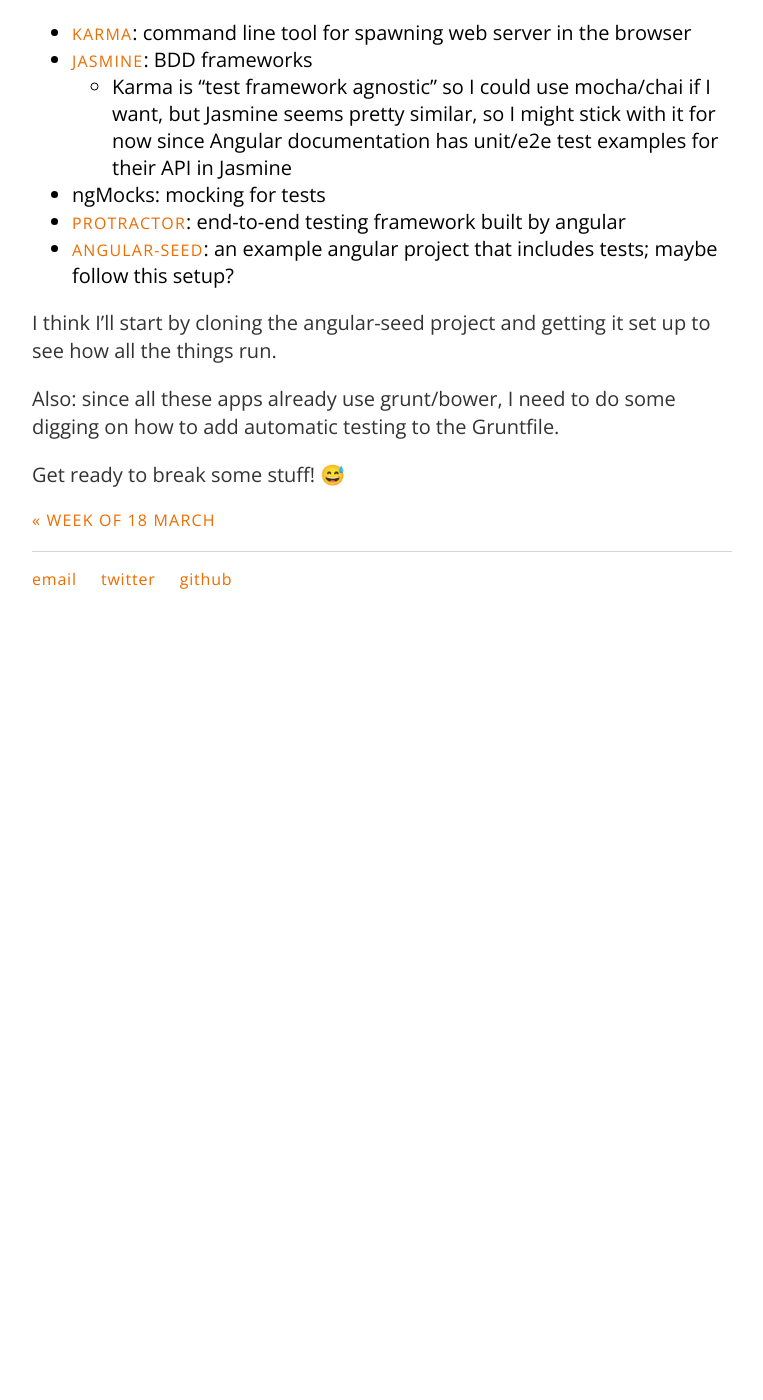
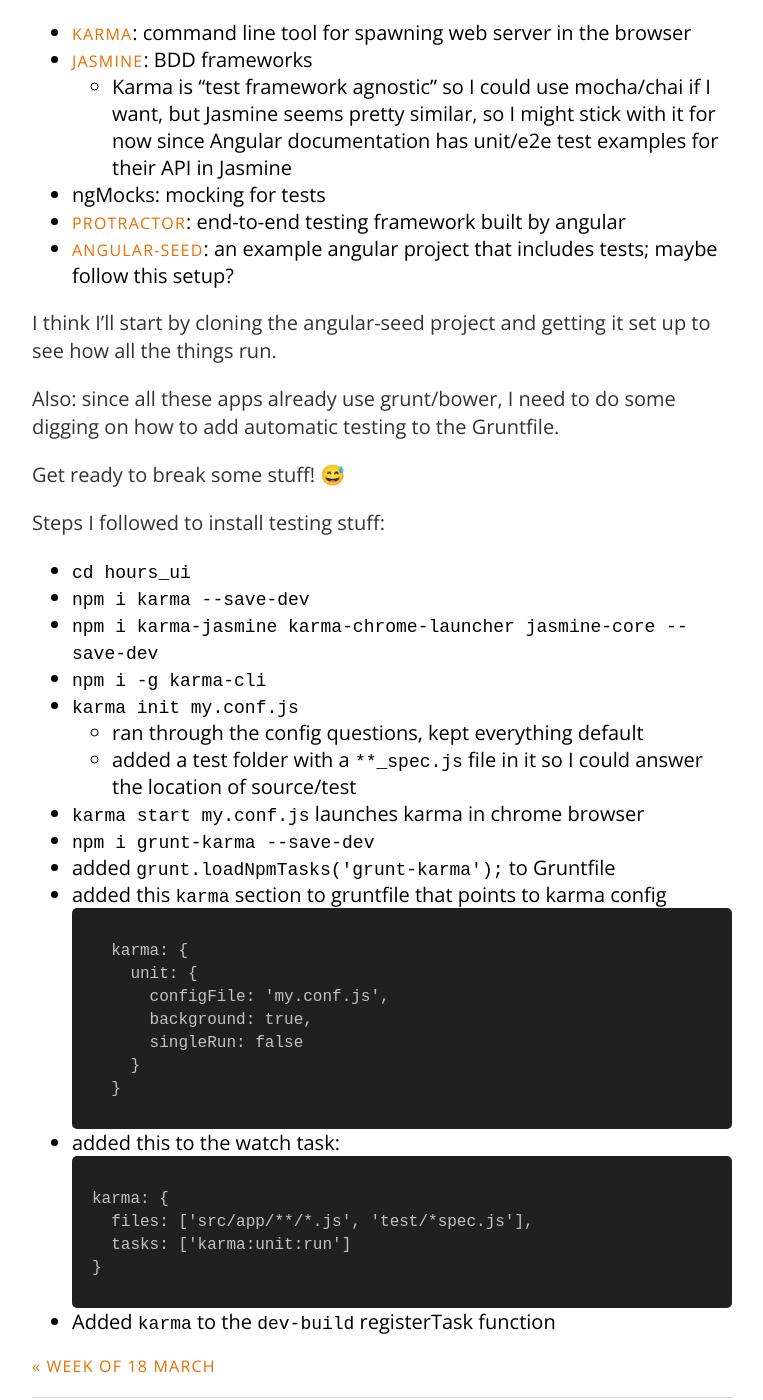
Before and after one commit to carylwyatt/carylwyatt.github.io, a Jekyll site: the page built from _posts/2019-03-25-week-of-25-mar.md, in a window 1280 px wide and 1400 px high, scrolled down 2642 px. Shown: the whole window, without its empty margins (258-1021 px from the left). Built offline with Jekyll 4.4.1, drawn with Linux system fonts in a browser that asks for light colours; emoji names are drawn with the system emoji font; before the commit the page ends 3272 px from its top, so only the background shows below that.

Commit message:
notes on installing/setting up karma

````diff
--- a/_posts/2019-03-25-week-of-25-mar.md
+++ b/_posts/2019-03-25-week-of-25-mar.md
@@ -68,3 +68,34 @@ I think I'll start by cloning the angular-seed project and getting it set up to
 Also: since all these apps already use grunt/bower, I need to do some digging on how to add automatic testing to the Gruntfile.
 
 Get ready to break some stuff! :sweat_smile:
+
+Steps I followed to install testing stuff:
+
+* `cd hours_ui`
+* `npm i karma --save-dev`
+* `npm i karma-jasmine karma-chrome-launcher jasmine-core --save-dev`
+* `npm i -g karma-cli`
+* `karma init my.conf.js`
+  * ran through the config questions, kept everything default
+  * added a test folder with a `**_spec.js` file in it so I could answer the location of source/test
+* `karma start my.conf.js` launches karma in chrome browser
+* `npm i grunt-karma --save-dev`
+* added `grunt.loadNpmTasks('grunt-karma');` to Gruntfile
+* added this `karma` section to gruntfile that points to karma config
+  ```
+    karma: {
+      unit: {
+        configFile: 'my.conf.js',
+        background: true,
+        singleRun: false
+      }
+    }
+  ```
+* added this to the watch task:
+```
+  karma: {
+    files: ['src/app/**/*.js', 'test/*spec.js'],
+    tasks: ['karma:unit:run']
+  }
+```
+* Added `karma` to the `dev-build` registerTask function
````
